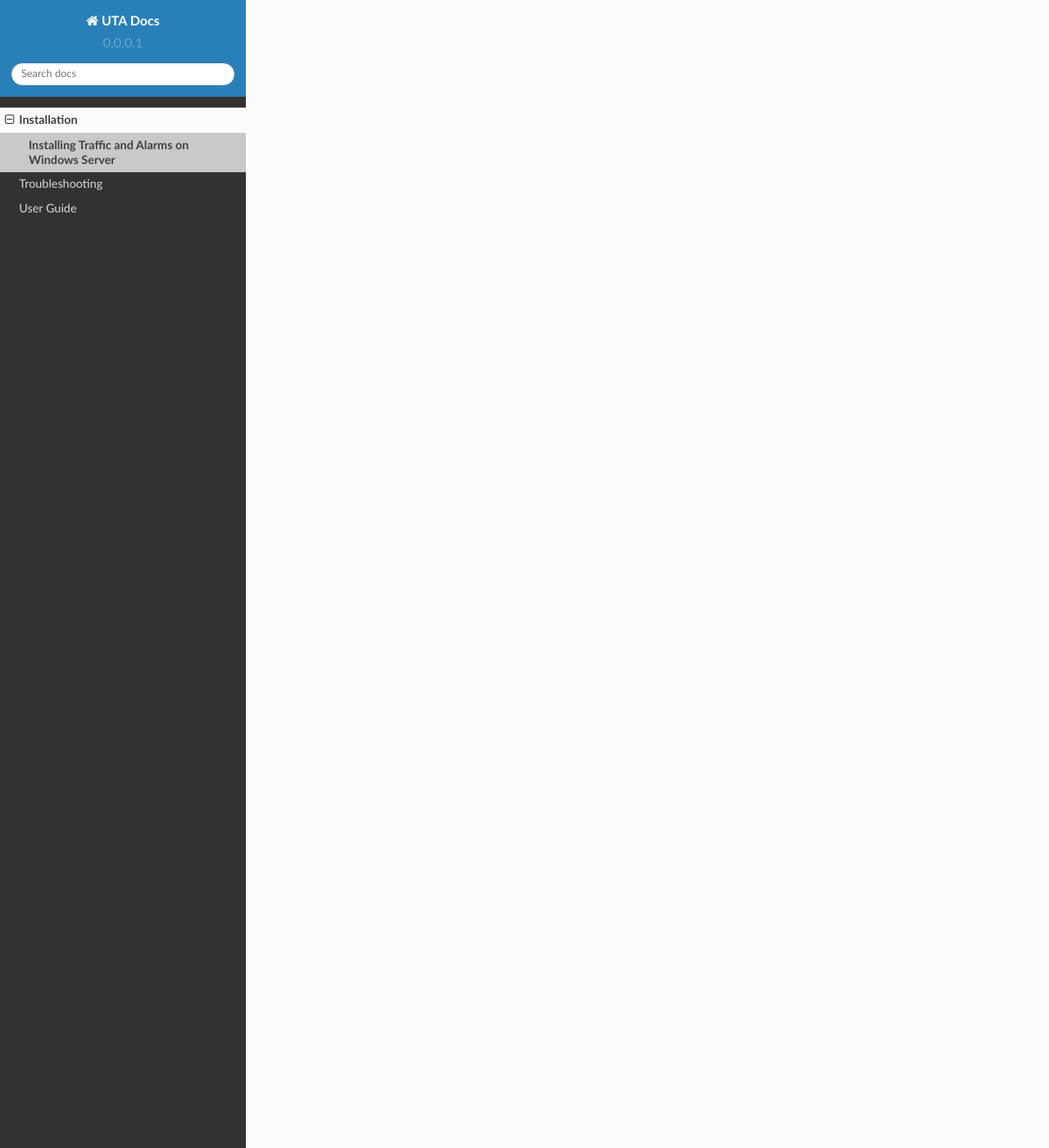
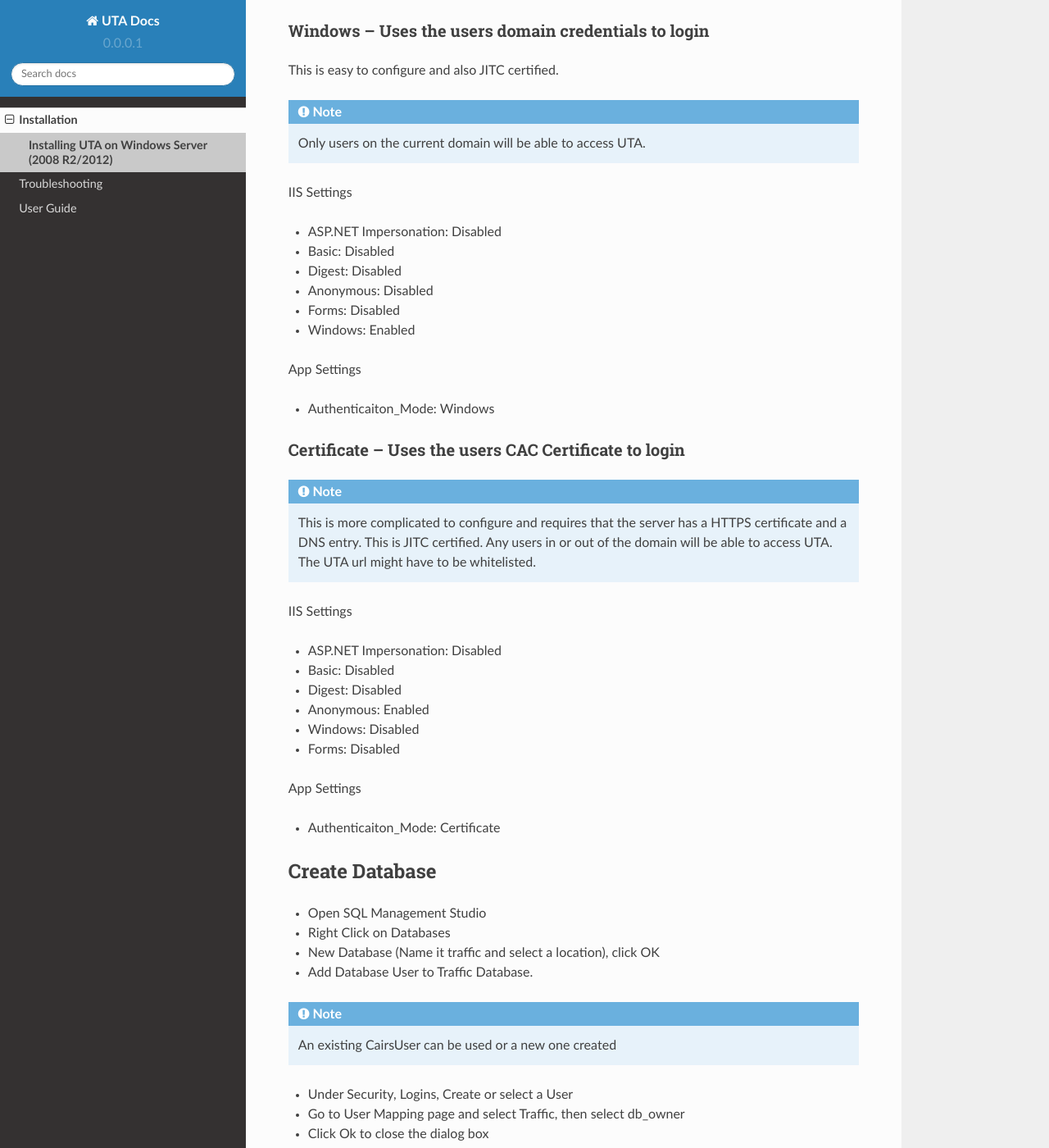
Before and after one commit to BrettBurbidge/RTD-Traffic, a Sphinx documentation site: the page built from docs/source/installation/installation.rst, in a window 1280 px wide and 1400 px high, scrolled down 2317 px. Shown: the whole window at 82% size. Built offline with Sphinx 7.4.7 and the Read the Docs theme 2.0.0, drawn with Linux system fonts in a browser that asks for light colours; some of the changed text lies outside the part shown.

Commit message:
cleaned more up

```diff
--- /dev/null
+++ b/docs/source/_static/stub-notice.txt
@@ -0,0 +1,2 @@
+.. note::
+     We are currently working on this topic.  More to come soon!
--- /dev/null
+++ b/docs/source/common/stub-topic.txt
@@ -0,0 +1,3 @@
+.. |stub-icon| unicode:: U+1F527
+
+.. |product| replace:: UTA
--- a/docs/source/installation/installation.rst
+++ b/docs/source/installation/installation.rst
@@ -1,13 +1,128 @@
-Installing Traffic and Alarms on Windows Server
-===============================================
+.. include:: /common/stub-topic.txt
+
+Installing |product| on Windows Server (2008 R2/2012)
+=====================================================
 
 .. By `Brett Burbidge`_
 
-Install ASP.NET with Visual Studio
-----------------------------------
+Install IIS
+-----------
 
-The easiest way to get started building applications with ASP.NET 5 is to install the latest version of Visual Studio 2015 (including the free Community edition).
+* Open Server Manager
+* Add Web Server IIS Roll
+* Add the following Roll Services
 
-1. Install `Visual Studio 2015 <http://go.microsoft.com/fwlink/?LinkId=532606>`__
+ * .. image:: _static/IIS_Roll_Services.png
 
-  Be sure to specify that you want to include the Microsoft Web Developer Tools.
+* Click Install
+* Restart the server
+
+|stub-icon| Run Amie (Pronounced Amy)
+-------------------------------------
+
+.. include:: /_static/stub-notice.txt
+
+Verify the following settings by following the steps below
+^^^^^^^^^^^^^^^^^^^^^^^^^^^^^^^^^^^^^^^^^^^^^^^^^^^^^^^^^^
+
+#. Open IIS on the web server
+#. Verify: In Application Pools you should have a UTA app pool
+#. Verify: In the Default Web Site you should see a UTA directory with the UTA App Pool
+
+Click the UTA directory then Basic Settings…. To verify app pool
+
+If both of these check out, continue, if not please retrace the steps above.
+
+
+IIS Settings - Authentication
+-----------------------------
+
+Open IIS and select the UTA folder under the Default Web Site
+
+There are 3 different Authentication options.
+
+Forms - Uses a username and password
+^^^^^^^^^^^^^^^^^^^^^^^^^^^^^^^^^^^^
+This is the easiest to configure but not JITC certified.
+
+IIS Settings
+
+* ASP.NET Impersonation: Disabled
+* Basic: Disabled
+* Digest: Disabled
+* Anonymous: Enabled
+* Forms: Enabled
+* Windows: Disabled
+
+App Settings
+
+* Authenticaiton_Mode: Forms
+
+
+Windows – Uses the users domain credentials to login
+^^^^^^^^^^^^^^^^^^^^^^^^^^^^^^^^^^^^^^^^^^^^^^^^^^^^
+This is easy to configure and also JITC certified.
+
+.. note:: Only users on the current domain will be able to access UTA.
+
+IIS Settings
+
+* ASP.NET Impersonation: Disabled
+* Basic: Disabled
+* Digest: Disabled
+* Anonymous: Disabled
+* Forms: Disabled
+* Windows: Enabled
+
+App Settings
+
+* Authenticaiton_Mode: Windows
+
+Certificate – Uses the users CAC Certificate to login
+^^^^^^^^^^^^^^^^^^^^^^^^^^^^^^^^^^^^^^^^^^^^^^^^^^^^^
+
+.. note:: This is more complicated to configure and requires that the server has a HTTPS certificate and a DNS entry.  This is JITC certified.  Any users in or out of the domain will be able to access UTA.  The UTA url might have to be whitelisted.
+
+IIS Settings
+
+* ASP.NET Impersonation: Disabled
+* Basic: Disabled
+* Digest: Disabled
+* Anonymous: Enabled
+* Windows: Disabled
+* Forms: Disabled
+
+App Settings
+
+* Authenticaiton_Mode: Certificate
+
+
+Create Database
+---------------
+
+* Open SQL Management Studio
+* Right Click on Databases
+* New Database (Name it traffic and select a location), click OK
+* Add Database User to Traffic Database.
+
+.. note:: An existing CairsUser can be used or a new one created
+
+* Under Security, Logins, Create or select a User
+* Go to User Mapping page and select Traffic, then select db_owner
+* Click Ok to close the dialog box
+
+
+The Cairs Connection
+--------------------
+
+|product| queries the CallRecord table in the Cairs database for some reports. The following steps go through how to configure the connection.
+
+.. note:: This is a one-way connection.  |product| only reads from the CallRecord table for reports, it does not write any data to Cairs.
+
+Add the cairs database connection string in two places
+^^^^^^^^^^^^^^^^^^^^^^^^^^^^^^^^^^^^^^^^^^^^^^^^^^^^^^
+
+#. The Web.config file
+
+	#. Open IIS, select Default Web Site, Select UTA, double click on Application Settings.
+	#. Edit CAIRS_CONNECTIONSTRING set Value to the cairs database connection string.
```
Also changed, not shown: docs/source/installation/_static/IIS_Roll_Services.png (added).
